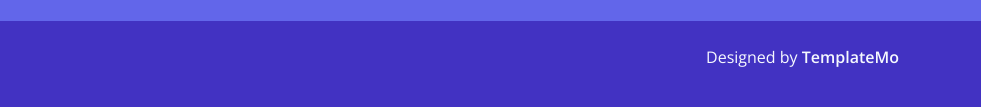
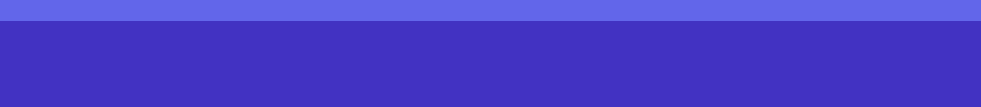
Before and after one commit to unifemly/unifemly.github.io, a plain HTML site: page contact.html in a window 1280 px wide. Shown: the part 1588-1695 px from the top of the page, 299-1280 px from the left. Drawn offline with nearby package versions, Linux system fonts and the light colour scheme.

Commit message:
template

```diff
--- a/contact.html
+++ b/contact.html
@@ -318,11 +318,13 @@ https://templatemo.com/tm-561-purple-buzz
                             Created with WordPress
                         </p>
                     </div>
+                    <!--
                     <div class="col-lg-6 col-sm-12">
                         <p class="text-lg-end text-center text-light light-300">
-                            Designed by <a rel="sponsored" class="text-decoration-none text-light" href="https://templatemo.com/" target="_blank"><strong>TemplateMo</strong></a>
+                            Template Designed by <a rel="sponsored" class="text-decoration-none text-light" href="https://templatemo.com/" target="_blank"><strong>TemplateMo</strong></a>
                         </p>
                     </div>
+                    -->
                 </div>
             </div>
         </div>
```
Also changed, not shown: blog.html (+2 -0 lines), index.html (+2 -0 lines), sportello.html (+7 -5 lines), team.html (+2 -0 lines), workshop.html (+2 -0 lines), 1 other file.
